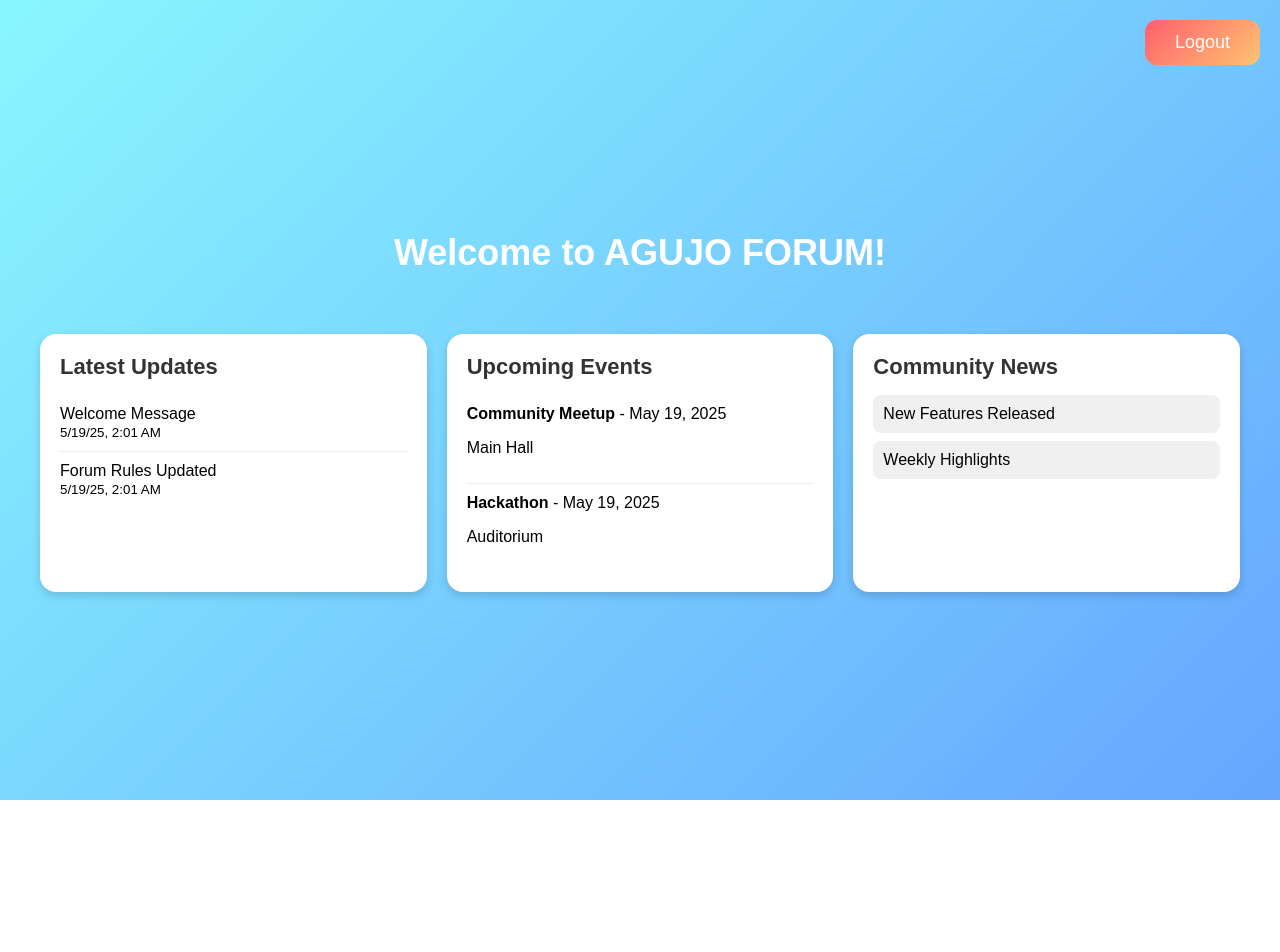
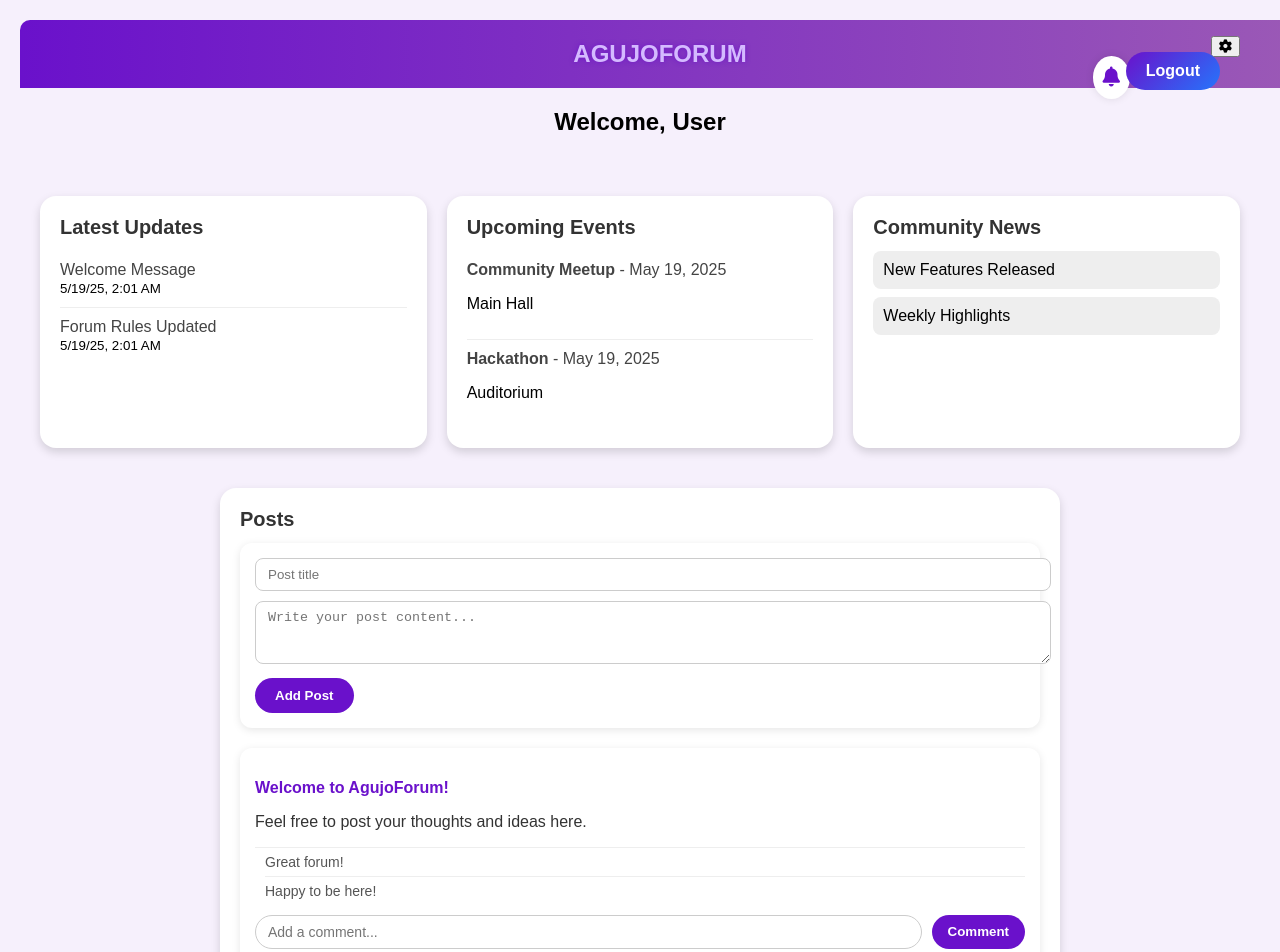
Before and after one commit to KfritzLima/Communication-System-for-Teenagers-Living-in-Agujo-DB-Cebu, an Angular app: page /Communication-System-for-Teenagers-Living-in-Agujo-DB-Cebu/dashboard in a window 1280 px wide. Shown: the top 952 px of the page. Before the commit the page ends 800 px from the top, so only its background shows below. Built offline with nearby package versions, Linux system fonts and the light colour scheme; sample sign-in values are in the browser's storage.

Commit message:
Update dashboard.component.css

```diff
--- a/src/app/dashboard/dashboard.component.css
+++ b/src/app/dashboard/dashboard.component.css
@@ -1,58 +1,118 @@
+/* Base container and layout */
 .dashboard-container {
   display: flex;
   flex-direction: column;
-  justify-content: center;
   align-items: center;
-  height: auto;
-  min-height: 100vh;
-  background: linear-gradient(135deg, #89f7fe, #66a6ff);
+  background: #f6f0fc;
   min-height: 100vh;
   font-family: 'Poppins', sans-serif;
-  text-align: center;
   padding: 20px;
   box-sizing: border-box;
+  position: relative;
 }
 
+/* Header styles */
 h1 {
-  color: #ffffff;
-  font-size: 36px;
-  font-weight: bold;
-  margin-bottom: 40px;
-}
-
-.navbar-right .icon {
-  font-size: 1.3rem;
-  cursor: pointer;
+  color: #d4baff; /* light purple text */
+  font-size: 24px;
+  margin: 0;
+  padding: 20px;
+  width: 100%;
+  background: linear-gradient(to right, #6a11cb, #9b59b6);
+  border-radius: 10px 10px 0 0;
+  font-weight: 600;
+  text-align: center;
+  text-shadow: 0 0 5px rgba(106, 17, 203, 0.8);
 }
 
 /* Logout button */
 .logout-button {
-  background: linear-gradient(135deg, #ff5f6d, #ffc371);
+  position: absolute;
+  top: 16px;
+  right: 20px;
+  background: linear-gradient(135deg, #6a11cb, #2575fc);
   color: white;
-  padding: 12px 30px;
-  font-size: 18px;
-  border-radius: 12px;
   border: none;
+  border-radius: 20px;
+  padding: 10px 20px;
+  font-size: 16px;
+  font-weight: bold;
   cursor: pointer;
   transition: 0.3s;
-  position: absolute;
-  top: 20px;
-  right: 20px;
 }
 
 .logout-button:hover {
-  box-shadow: 0 0 15px rgba(255, 95, 109, 0.6);
+  box-shadow: 0 0 12px rgba(106, 17, 203, 0.6);
 }
 
+/* Notification bell */
+.notification-bell {
+  position: absolute;
+  top: 20px;
+  right: 110px;
+  background: white;
+  border: none;
+  border-radius: 50%;
+  padding: 10px;
+  cursor: pointer;
+  font-size: 20px;
+  color: #6a11cb;
+  box-shadow: 0 0 8px rgba(0, 0, 0, 0.1);
+  transition: 0.3s;
+}
+
+.notification-bell:hover {
+  background: #f1e8ff;
+}
+
+/* Notification panel */
+.notification-panel {
+  position: absolute;
+  top: 60px;
+  right: 100px;
+  background-color: white;
+  border-radius: 12px;
+  box-shadow: 0 4px 12px rgba(0, 0, 0, 0.15);
+  padding: 15px;
+  width: 250px;
+  z-index: 999;
+}
+
+.notification-panel h3 {
+  margin-top: 0;
+  font-size: 16px;
+  margin-bottom: 10px;
+  color: #6a11cb;
+}
+
+.notification-panel ul {
+  list-style: none;
+  padding: 0;
+  margin: 0;
+}
+
+.notification-panel li {
+  padding: 8px 0;
+  border-bottom: 1px solid #eee;
+  font-size: 14px;
+  color: #333;
+}
+
+.notification-panel li:last-child {
+  border-bottom: none;
+}
+
+/* Grid for the 3 sections */
 .dashboard-grid {
   display: grid;
   grid-template-columns: repeat(auto-fill, minmax(320px, 1fr));
   gap: 20px;
   width: 100%;
   max-width: 1200px;
-  margin-top: 20px;
+  margin-top: 40px;
 }
 
+/* Card style */
 .dashboard-card {
   background: white;
   border-radius: 16px;
@@ -64,10 +124,11 @@ h1 {
 .dashboard-card h2 {
   margin-top: 0;
   color: #333;
-  font-size: 22px;
-  margin-bottom: 15px;
+  font-size: 20px;
+  margin-bottom: 12px;
 }
 
+/* List style inside cards */
 .item-list {
   list-style: none;
   padding: 0;
@@ -86,14 +147,16 @@ h1 {
 .item-title {
   font-weight: 500;
   margin: 0;
+  color: #444;
 }
 
+/* Accordion */
 .accordion-toggle {
   width: 100%;
   text-align: left;
   padding: 10px;
   font-size: 16px;
-  background-color: #f0f0f0;
+  background-color: #eee;
   border: none;
   border-radius: 8px;
   margin-bottom: 8px;
@@ -102,7 +165,7 @@ h1 {
 }
 
 .accordion-toggle:hover {
-  background-color: #e0e0e0;
+  background-color: #ddd;
 }
 
 .accordion-content {
@@ -110,4 +173,100 @@ h1 {
   background-color: #fafafa;
   border-left: 3px solid #66a6ff;
   border-radius: 0 0 8px 8px;
+  font-size: 14px;
 }
+
+/* Post Section Styles */
+.post-card {
+  background: white;
+  border-radius: 12px;
+  padding: 15px;
+  box-shadow: 0 2px 8px rgba(0,0,0,0.1);
+  margin-bottom: 20px;
+}
+
+.post-title {
+  font-weight: 600;
+  color: #6a11cb;
+  margin-bottom: 8px;
+}
+
+.post-content {
+  margin-bottom: 12px;
+  color: #333;
+}
+
+.comment-list {
+  list-style: none;
+  padding-left: 10px;
+  max-height: 150px;
+  overflow-y: auto;
+  margin-bottom: 10px;
+  border-top: 1px solid #eee;
+}
+
+.comment-list li {
+  padding: 6px 0;
+  font-size: 14px;
+  border-bottom: 1px solid #eee;
+  color: #555;
+}
+
+.comment-list li:last-child {
+  border-bottom: none;
+}
+
+.comment-form {
+  display: flex;
+  gap: 10px;
+}
+
+.comment-input {
+  flex-grow: 1;
+  padding: 8px 12px;
+  border-radius: 20px;
+  border: 1px solid #ccc;
+  font-size: 14px;
+}
+
+.comment-submit-button {
+  background: #6a11cb;
+  color: white;
+  border: none;
+  border-radius: 20px;
+  padding: 8px 16px;
+  cursor: pointer;
+  font-weight: 600;
+  transition: background-color 0.3s ease;
+}
+
+.comment-submit-button:hover {
+  background-color: #8e44fd;
+}
+
+/* Recent posts */
+.recent-posts {
+  margin-top: 30px;
+}
+
+.recent-posts h2 {
+  color: #6a11cb;
+  margin-bottom: 15px;
+}
+
+.recent-posts ul {
+  list-style: none;
+  padding: 0;
+  margin: 0;
+}
+
+.recent-posts li {
+  padding: 8px 0;
+  border-bottom: 1px solid #eee;
+  cursor: pointer;
+  color: #6a11cb;
+}
+
+.recent-posts li:hover {
+  text-decoration: underline;
+}
--- a/src/app/dashboard/dashboard.component.html
+++ b/src/app/dashboard/dashboard.component.html
@@ -1,10 +1,38 @@
 <div class="dashboard-container">
-  <h1>Welcome to AGUJO FORUM!</h1>
-  <button class="logout-button" (click)="logout()">Logout</button>
+  <!-- Header -->
+  <div class="dashboard-header" style="position: relative; width: 100%;">
+    <h1 class="forum-title">AGUJOFORUM</h1>
 
+    <div class="user-controls" style="position: absolute; top: 16px; right: 20px; display: flex; align-items: center; gap: 15px;">
+      <!-- Notification Bell -->
+      <button class="notification-bell" (click)="toggleNotifications()">
+        <i class="fas fa-bell"></i>
+      </button>
+
+      <!-- Settings Icon -->
+      <button class="icon-button settings">
+        <i class="fas fa-cog"></i>
+      </button>
+
+      <!-- Logout Button -->
+      <button class="logout-button" (click)="logout()">Logout</button>
+    </div>
+  </div>
+
+  <!-- Notification Panel -->
+  <div *ngIf="showNotifications" class="notification-panel">
+    <h3>Notifications</h3>
+    <ul>
+      <li *ngFor="let notification of notifications">{{ notification.message }}</li>
+    </ul>
+  </div>
+
+  <!-- Welcome Message -->
+  <h2 class="welcome-message">Welcome, {{ userFullName }}</h2>
+
+  <!-- Dashboard Sections -->
   <div class="dashboard-grid">
-
-    <!-- Updates Section -->
+    <!-- Latest Updates -->
     <div class="dashboard-card">
       <h2>Latest Updates</h2>
       <ul class="item-list">
@@ -15,7 +43,7 @@
       </ul>
     </div>
 
-    <!-- Events Section -->
+    <!-- Upcoming Events -->
     <div class="dashboard-card">
       <h2>Upcoming Events</h2>
       <ul class="item-list">
@@ -26,7 +54,7 @@
       </ul>
     </div>
 
-    <!-- Community News Section -->
+    <!-- Community News -->
     <div class="dashboard-card">
       <h2>Community News</h2>
       <div class="accordion" *ngFor="let news of communityNews">
@@ -38,6 +66,67 @@
         </div>
       </div>
     </div>
+  </div>
 
+  <!-- Posts Section -->
+  <div class="dashboard-card" style="margin-top: 40px; max-width: 800px; width: 100%;">
+    <h2>Posts</h2>
+
+    <!-- Create New Post -->
+    <div class="post-card">
+      <input
+        type="text"
+        placeholder="Post title"
+        [(ngModel)]="newPostTitle"
+        style="width: 100%; margin-bottom: 10px; padding: 8px 12px; border-radius: 8px; border: 1px solid #ccc;"
+      />
+      <textarea
+        rows="3"
+        placeholder="Write your post content..."
+        [(ngModel)]="newPostContent"
+        style="width: 100%; padding: 8px 12px; border-radius: 8px; border: 1px solid #ccc; resize: vertical;"
+      ></textarea>
+      <button
+        (click)="addPost()"
+        style="margin-top: 10px; background: #6a11cb; color: white; border: none; padding: 10px 20px; border-radius: 20px; cursor: pointer; font-weight: 600;"
+      >
+        Add Post
+      </button>
+    </div>
+
+    <!-- List of Posts -->
+    <div *ngFor="let post of posts" class="post-card">
+      <p class="post-title">{{ post.title }}</p>
+      <p class="post-content">{{ post.content }}</p>
+
+      <!-- Comments -->
+      <ul class="comment-list">
+        <li *ngFor="let comment of post.comments">
+          {{ comment }}
+        </li>
+      </ul>
+
+      <!-- Add comment -->
+      <div class="comment-form">
+        <input
+          type="text"
+          placeholder="Add a comment..."
+          [(ngModel)]="post.newComment"
+          class="comment-input"
+          (keydown.enter)="addComment(post)"
+        />
+        <button class="comment-submit-button" (click)="addComment(post)">Comment</button>
+      </div>
+    </div>
+  </div>
+
+  <!-- Recent Posts Sidebar -->
+  <div class="recent-posts" style="max-width: 800px; width: 100%;">
+    <h2>Recent Posts</h2>
+    <ul>
+      <li *ngFor="let post of posts" (click)="scrollToPost(post)">
+        {{ post.title }}
+      </li>
+    </ul>
   </div>
 </div>
--- a/src/app/dashboard/dashboard.component.ts
+++ b/src/app/dashboard/dashboard.component.ts
@@ -1,35 +1,74 @@
-import { Component } from '@angular/core';
+import { Component, ElementRef, ViewChildren, QueryList } from '@angular/core';
 import { Router } from '@angular/router';
 import { CommonModule } from '@angular/common';
+import { FormsModule } from '@angular/forms'; // for ngModel
 import { MatButtonModule } from '@angular/material/button';
 
 @Component({
   selector: 'app-dashboard',
   standalone: true,
-  imports: [CommonModule, MatButtonModule],
+  imports: [CommonModule, FormsModule, MatButtonModule],
   templateUrl: './dashboard.component.html',
   styleUrls: ['./dashboard.component.css']
 })
 export class DashboardComponent {
+  // Sample updates
   updates = [
     { title: 'Welcome Message', timestamp: new Date() },
     { title: 'Forum Rules Updated', timestamp: new Date() }
   ];
 
+  // Sample events
   events = [
     { name: 'Community Meetup', date: new Date(), location: 'Main Hall' },
     { name: 'Hackathon', date: new Date(), location: 'Auditorium' }
   ];
 
+  // Expandable community news
   communityNews = [
     { headline: 'New Features Released', details: 'Check out what’s new in our forum!', open: false },
     { headline: 'Weekly Highlights', details: 'See what’s trending this week.', open: false }
   ];
 
+  // Notifications list
+  notifications = [
+    { message: 'Alice commented on your post.' },
+    { message: 'New event: Youth Camp 2025!' }
+  ];
+
+  // Toggle flags
+  showNotifications = false;
+
+  // Full name of logged-in user
+  userFullName = localStorage.getItem('fullName') || 'User';
+
+  // Posts and new post form fields
+  posts: Array<{
+    title: string;
+    content: string;
+    comments: string[];
+    newComment?: string;
+  }> = [
+    {
+      title: 'Welcome to AgujoForum!',
+      content: 'Feel free to post your thoughts and ideas here.',
+      comments: ['Great forum!', 'Happy to be here!']
+    },
+    {
+      title: 'Upcoming Events',
+      content: 'Don’t miss the community meetup next week.',
+      comments: ['Looking forward to it!', 'Will there be snacks?']
+    }
+  ];
+
+  newPostTitle = '';
+  newPostContent = '';
+
   constructor(private router: Router) {
     this.checkLoginStatus();
   }
 
+  // Check login state
   checkLoginStatus(): void {
     const isLoggedIn = localStorage.getItem('isLoggedIn');
     if (isLoggedIn !== 'true') {
@@ -37,12 +76,48 @@ export class DashboardComponent {
     }
   }
 
+  // Logout functionality
   logout(): void {
     localStorage.removeItem('isLoggedIn');
     this.router.navigate(['/login']);
   }
 
+  // Toggle for accordion-style news
   toggleNews(news: any): void {
     news.open = !news.open;
   }
+
+  // Toggle for showing notifications
+  toggleNotifications(): void {
+    this.showNotifications = !this.showNotifications;
+  }
+
+  // Add new post
+  addPost(): void {
+    if (this.newPostTitle.trim() && this.newPostContent.trim()) {
+      this.posts.unshift({
+        title: this.newPostTitle.trim(),
+        content: this.newPostContent.trim(),
+        comments: []
+      });
+      this.newPostTitle = '';
+      this.newPostContent = '';
+    }
+  }
+
+  // Add comment to a post
+  addComment(post: any): void {
+    if (post.newComment && post.newComment.trim()) {
+      post.comments.push(post.newComment.trim());
+      post.newComment = '';
+    }
+  }
+
+  // Scroll to post (optional functionality if you want to implement)
+  scrollToPost(post: any): void {
+    // Placeholder for scrolling functionality
+    // Could be implemented using @ViewChildren and ElementRef
+    // For now, just alert
+    alert(`Scroll to post titled: "${post.title}"`);
+  }
 }
--- a/tsconfig.app.json
+++ b/tsconfig.app.json
@@ -17,6 +17,8 @@
     "src/server.ts",
     "src/app/app.config.server.ts",
     "src/app/app.routes.server.ts",
+    "src/app/app.config.ts",
+    "src/app/app.routes.ts",
     "**/*.spec.ts"
   ]
 }
```
